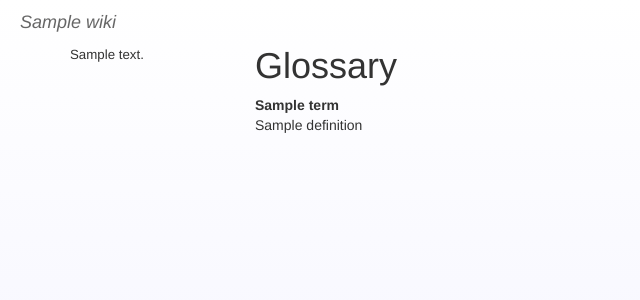
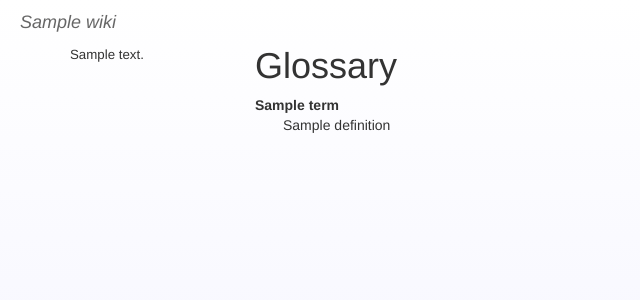
Before and after one commit to Kromey/worldwiki, a Django app: template wiki/templates/wiki/term_list.html in a window 1280 px wide. Shown: the top 300 px of the page, without its empty margins (0-640 px from the left). Run offline with Django 3.2, Linux system fonts and the light colour scheme; the template is opened without the code that fills it: most values are stand-ins (such as "Sample title", 1, 10 or a date in 2020).

Commit message:
Styling definition list definitions
For #11

```diff
--- a/wiki/static/wiki/wiki.css
+++ b/wiki/static/wiki/wiki.css
@@ -24,6 +24,9 @@ header a:hover {
 abbr[title] {
 	text-decoration: none;
 	border-color: inherit;
+}
+dd {
+	margin-left: 2em;
 }
 
 .container {
```
